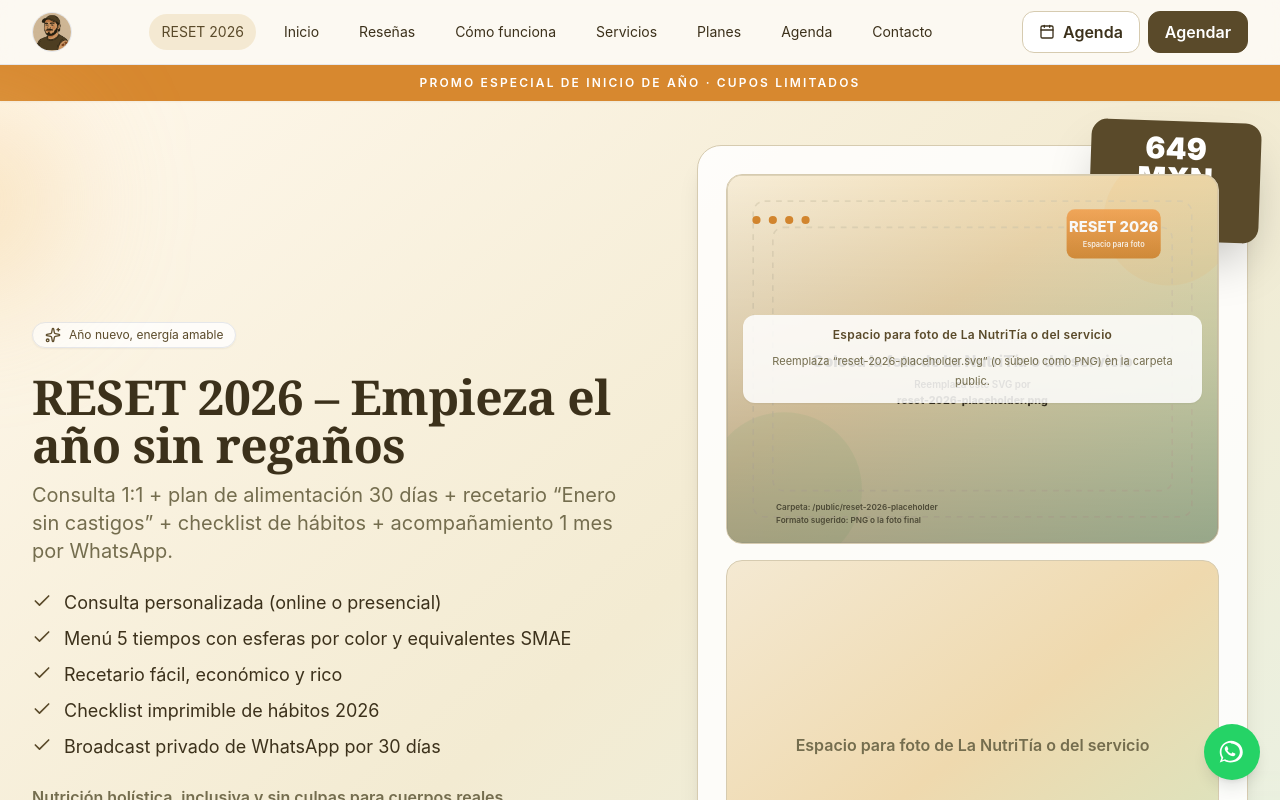
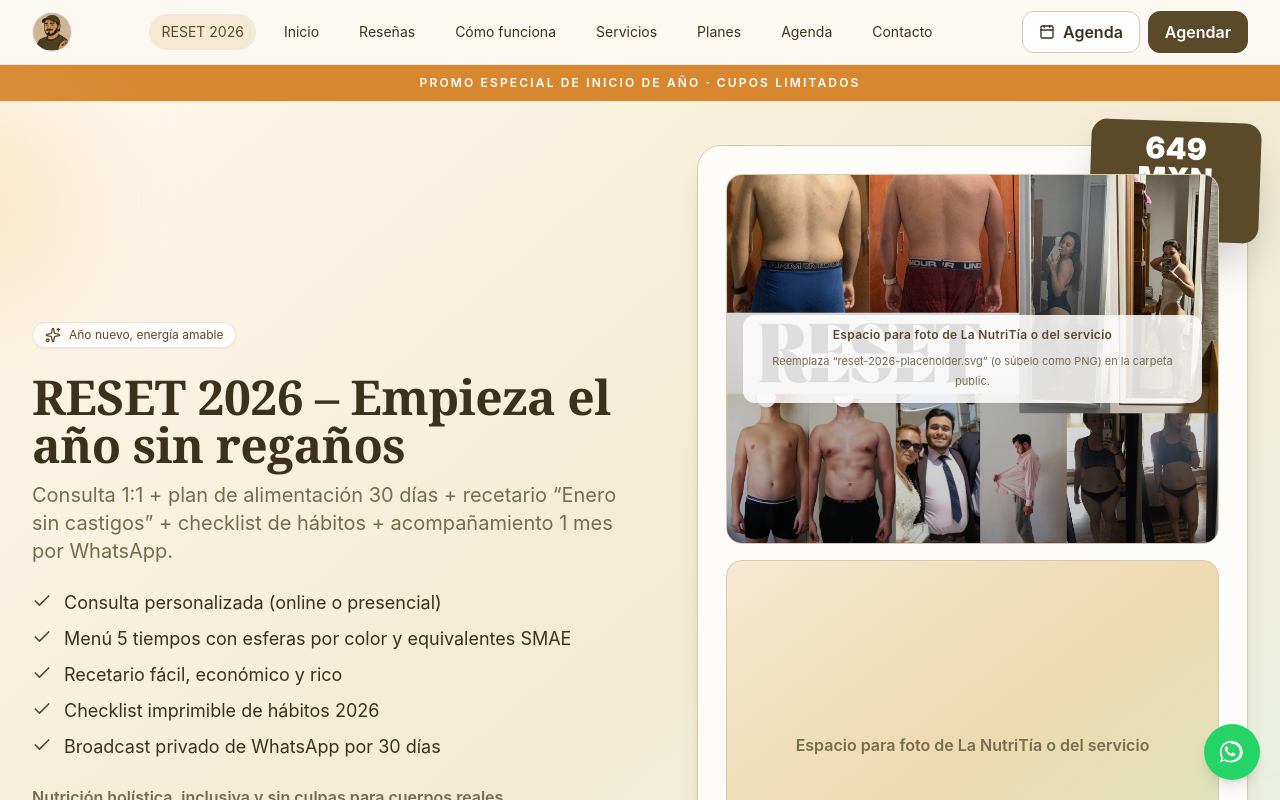
Before and after one commit to lanutritia-eng/LaNutriTia, a Next.js app: page / in a window 1280 px wide. Shown: the top 800 px of the page. Built offline with nearby package versions, Linux system fonts and the light colour scheme.

Commit message:
Update page.js

```diff
--- a/src/app/page.js
+++ b/src/app/page.js
@@ -152,7 +152,7 @@ function ResetBanner({ onCTA }) {
             <div className="rounded-3xl bg-white/85 border border-[#d6cbb0] shadow-xl p-5 md:p-7 space-y-4">
               <figure className="relative w-full aspect-[4/3] rounded-2xl overflow-hidden border border-[#d6cbb0] shadow-inner bg-gradient-to-br from-[#f4e9d2] via-[#efd9ae] to-[#d6e7c3]">
                 <Image
-                  src="/reset-2026-placeholder.svg"
+                  src="/reset-2026-placeholder.png"
                   alt="Formato en SVG para colocar la foto del servicio RESET 2026"
                   width={1200}
                   height={900}
```
